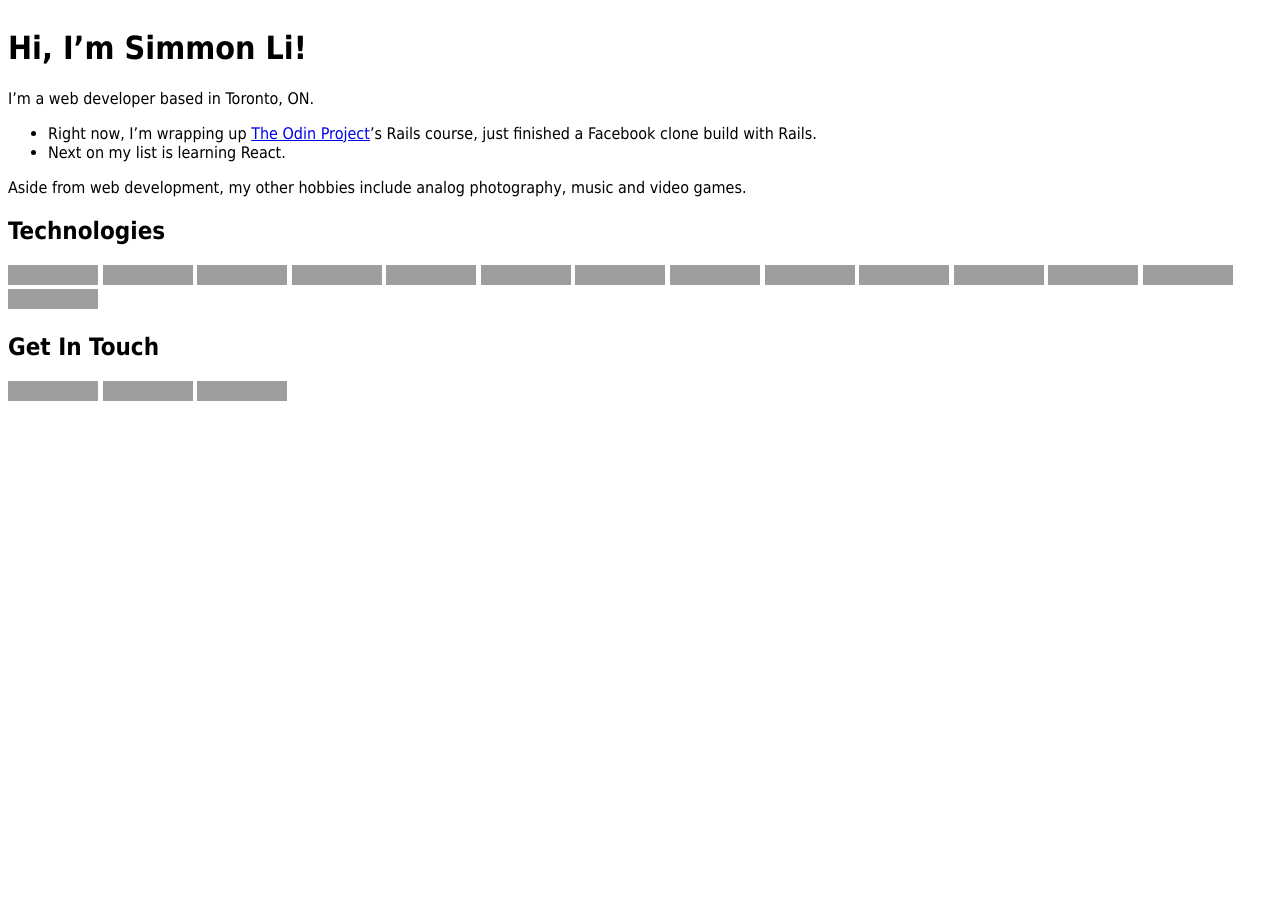
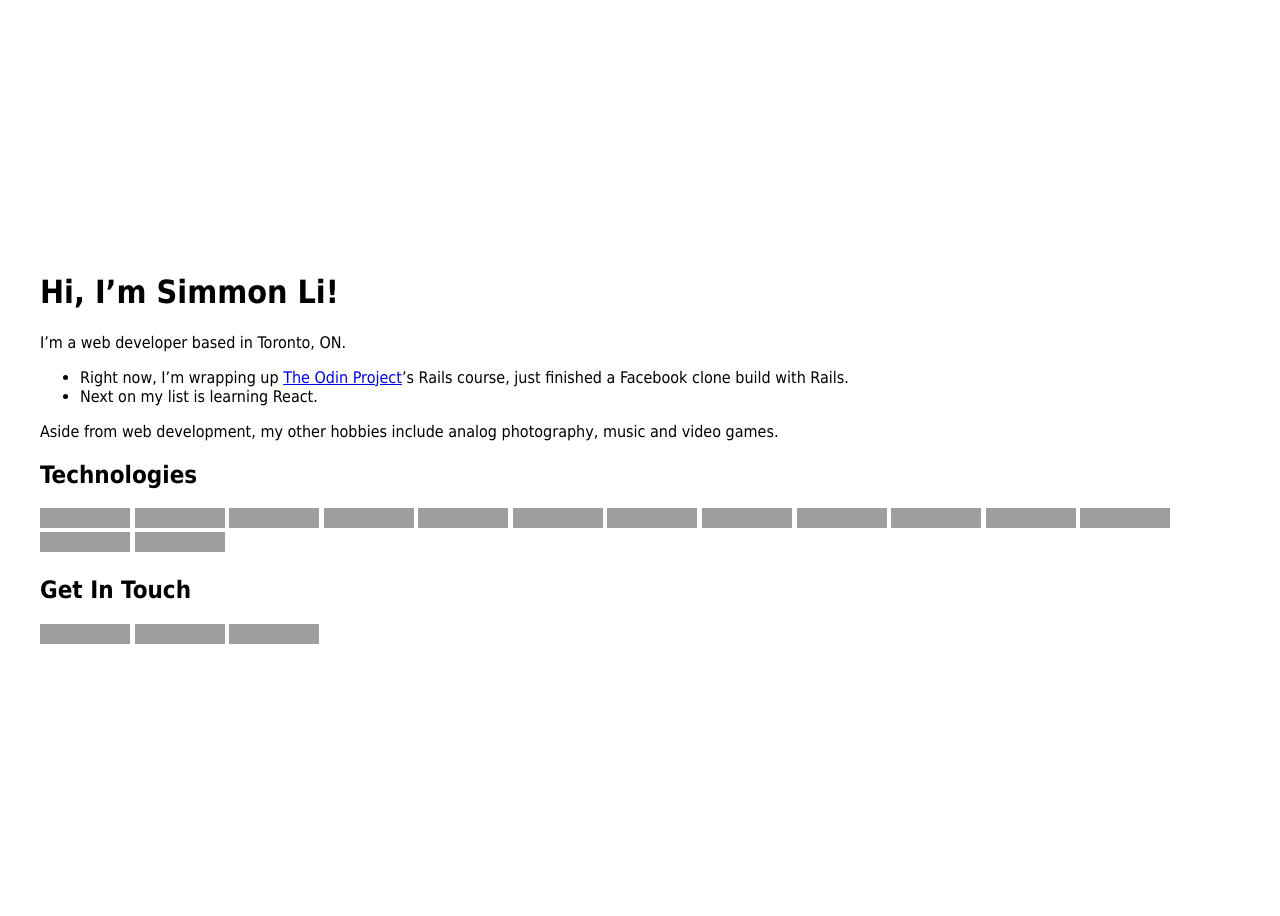
Before and after one commit to crespire/crespire, a Jekyll site: the page built from README.md, in a window 1280 px wide. Built offline with Jekyll 4.4.1, drawn with Linux system fonts in a browser that asks for light colours; our own code applies the rules of GitHub Pages for plain Markdown files; grey boxes are pictures that could not be loaded.

Commit message:
Update CSS

```diff
--- a/_layouts/default.html
+++ b/_layouts/default.html
@@ -6,7 +6,7 @@
     <link rel="stylesheet" href="assets/css/styles.css">
   </head>
   <body>
-    <div>
+    <div class="main">
       {{ content }}
     </div>
   </body>
--- a/assets/css/styles.css
+++ b/assets/css/styles.css
@@ -1,8 +1,12 @@
 body {
-  width: 100%;
-  height: 100%;
+  width: 100vw;
+  height: 100vh;
   display: flex;
   align-items: center;
   justify-content: center;
   font-family: Tahoma, sans-serif;
 }
+
+.main {
+  padding: 2em;
+}
```
